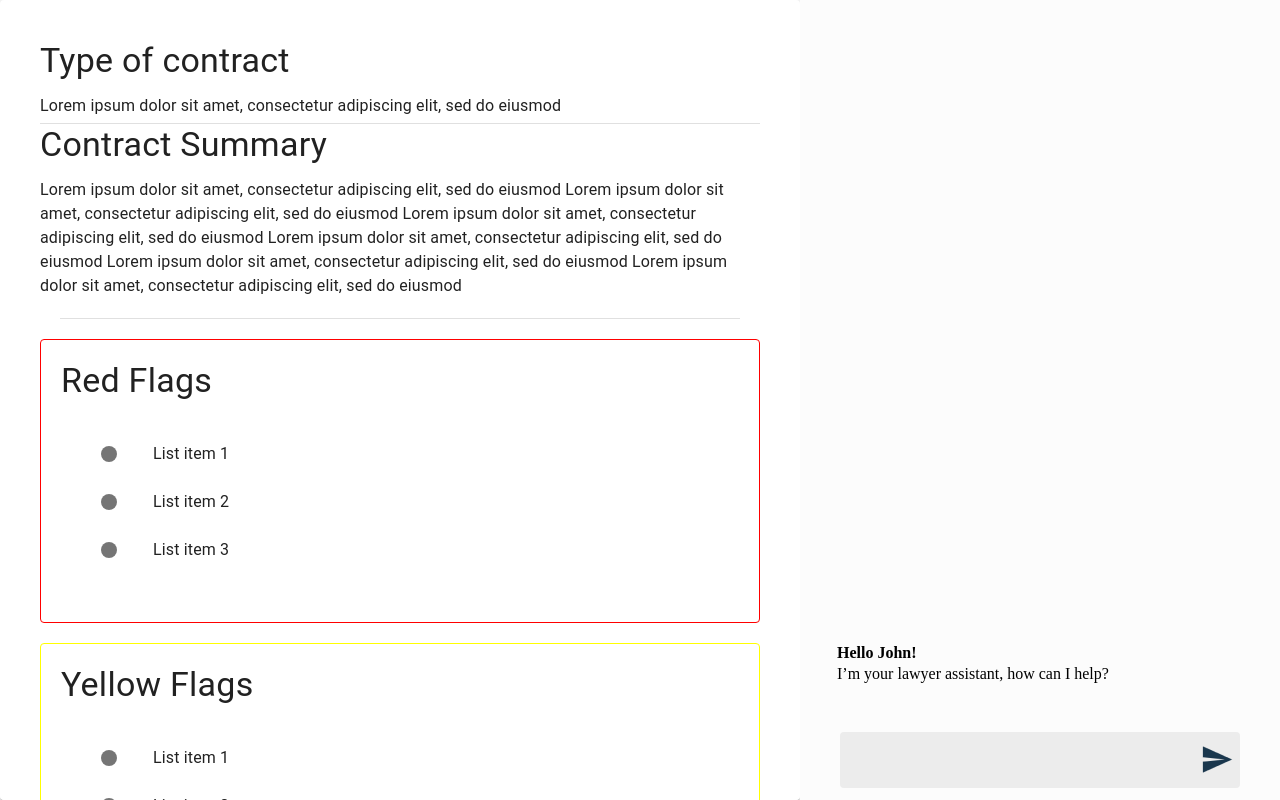
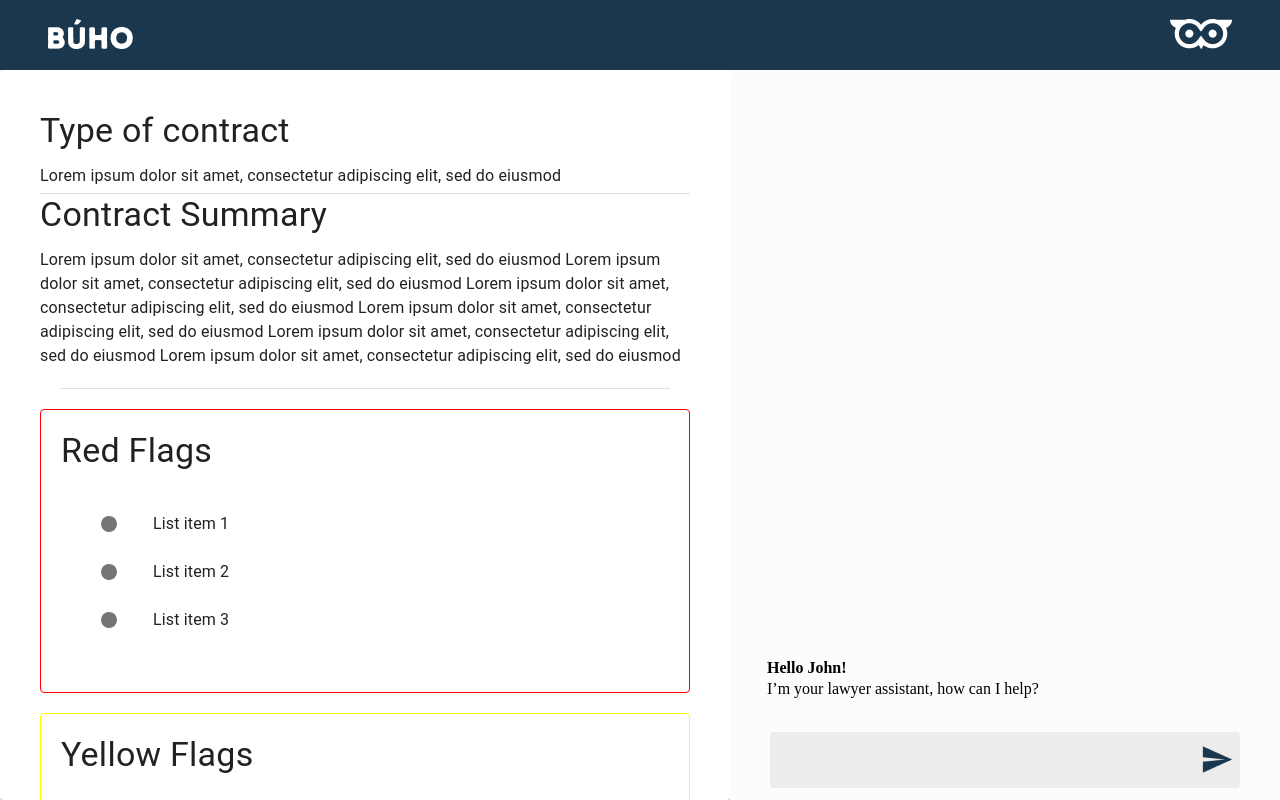
Before and after one commit to kamleshdhondge/aihackathonmonolith, a React (Create React App) app in the folder frontend/: page / in a window 1280 px wide. Both pictures are taken after a click on the button "Go to the second page". Built offline with nearby package versions, Linux system fonts and the light colour scheme.

Commit message:
Adding Header

```diff
--- a/frontend/src/components/Chat.css
+++ b/frontend/src/components/Chat.css
@@ -7,7 +7,7 @@
     box-sizing: border-box;
     background-color: #fcfcfc;
     width: calc(100%);
-    height: 100vh;
+    height: calc(100vh - 70px);
     position: relative;
 }
 
@@ -40,7 +40,7 @@
     width: calc(100% - 40px);
     top: 0;
     padding: 12px;
-    height: calc(100vh - 80px);
+    height: calc(100vh - 135px);
     overflow: scroll;
     margin-left: 20px;
     margin-right: 20px;
--- /dev/null
+++ b/frontend/src/components/Header.css
@@ -0,0 +1,21 @@
+.header-container {
+    display: flex;
+    flex-direction: column;
+    background-color: #1A374D;
+    position: relative;
+    width: 100%;
+    height: 70px;
+    color: white;
+}
+
+.navbar-app-name {
+    top: 19px;
+    left: 48px;
+    position: absolute;
+}
+
+.navbar-logo {
+    top: 19px;
+    right: 48px;
+    position: absolute;
+}
--- /dev/null
+++ b/frontend/src/components/Header.js
@@ -0,0 +1,8 @@
+import './Header.css';
+
+export const Header = () => {
+    return <div className='header-container'>
+        <div className='navbar-app-name'><img src='./appname.png'/></div>
+        <div className='navbar-logo'><img src='./logo.png'/></div>
+    </div>
+}
--- a/frontend/src/components/Main.css
+++ b/frontend/src/components/Main.css
@@ -3,7 +3,7 @@
     margin: 0;
 }
 
-.container {
+.main-container {
     display: flex;
     background-color: #f5f5f5;
 }
--- a/frontend/src/components/Main.js
+++ b/frontend/src/components/Main.js
@@ -13,6 +13,7 @@ import {
   Link,
 } from "@mui/material";
 import { FiberManualRecord } from "@mui/icons-material";
+import { Header } from "./Header";
 
 const RedFlags = () => {
   return (
@@ -91,7 +92,7 @@ const GreenFlag = () => {
 const LeftSideView = () => {
   return (
     <>
-      <Card sx={{ minWidth: "100vh", minHeight: 600, maxWidth: '50%', overflow: 'scroll', maxHeight: '100vh' }}>
+      <Card sx={{ minWidth: "calc(100vh - 70px)", minHeight: 600, maxWidth: '50%', overflow: 'scroll', maxHeight: 'calc(100vh - 70px)' }}>
         <div style={{ margin: 40 }}>
           <Typography variant="h4" gutterBottom>
             Type of contract
@@ -210,9 +211,13 @@ const RightSideView = () => {
 
 export const Main = (props) => {
   return (
-    <div className="container">
-      <LeftSideView />
-      <RightSideView />
+    <div>
+      <div><Header /></div>
+      <div className="main-container">
+        <LeftSideView />
+        <RightSideView />
+        </div>
     </div>
+
   );
 };
```
Also changed, not shown: frontend/public/appname.png (added), frontend/public/logo.png (added).
